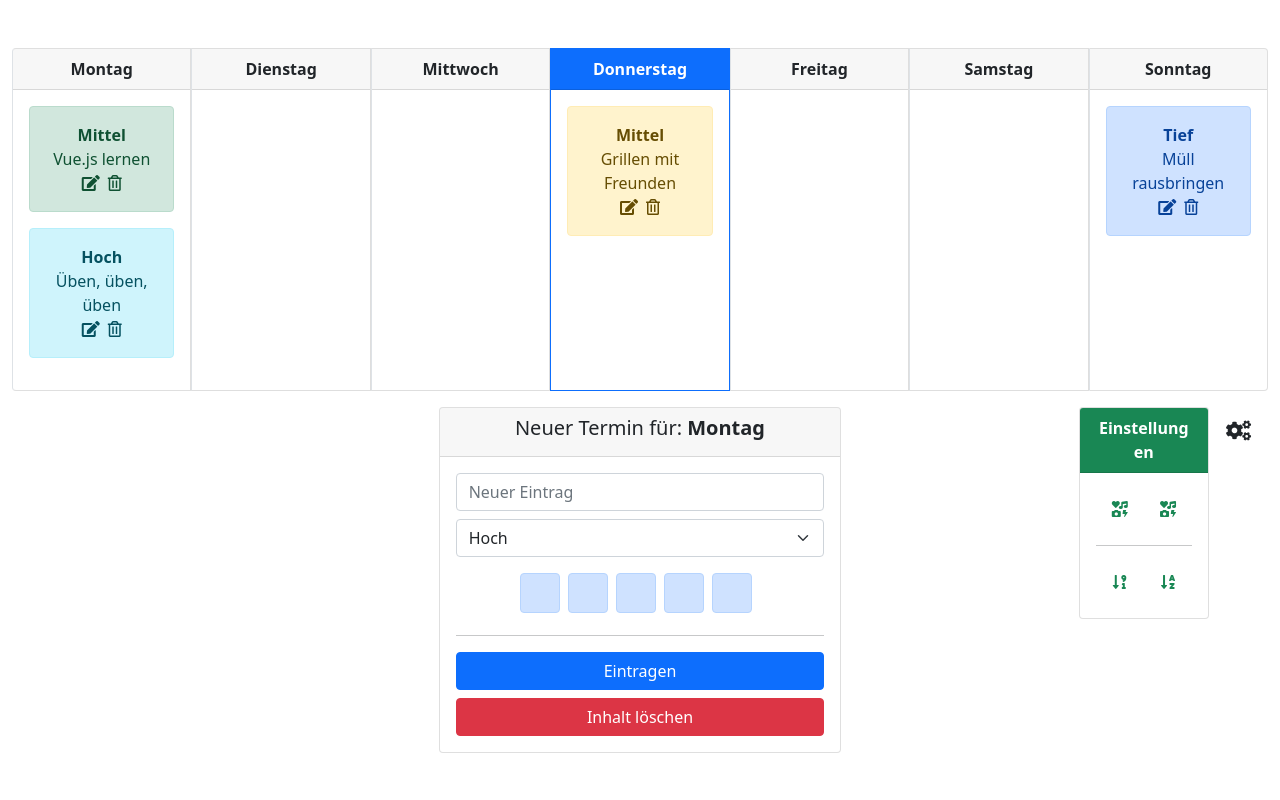
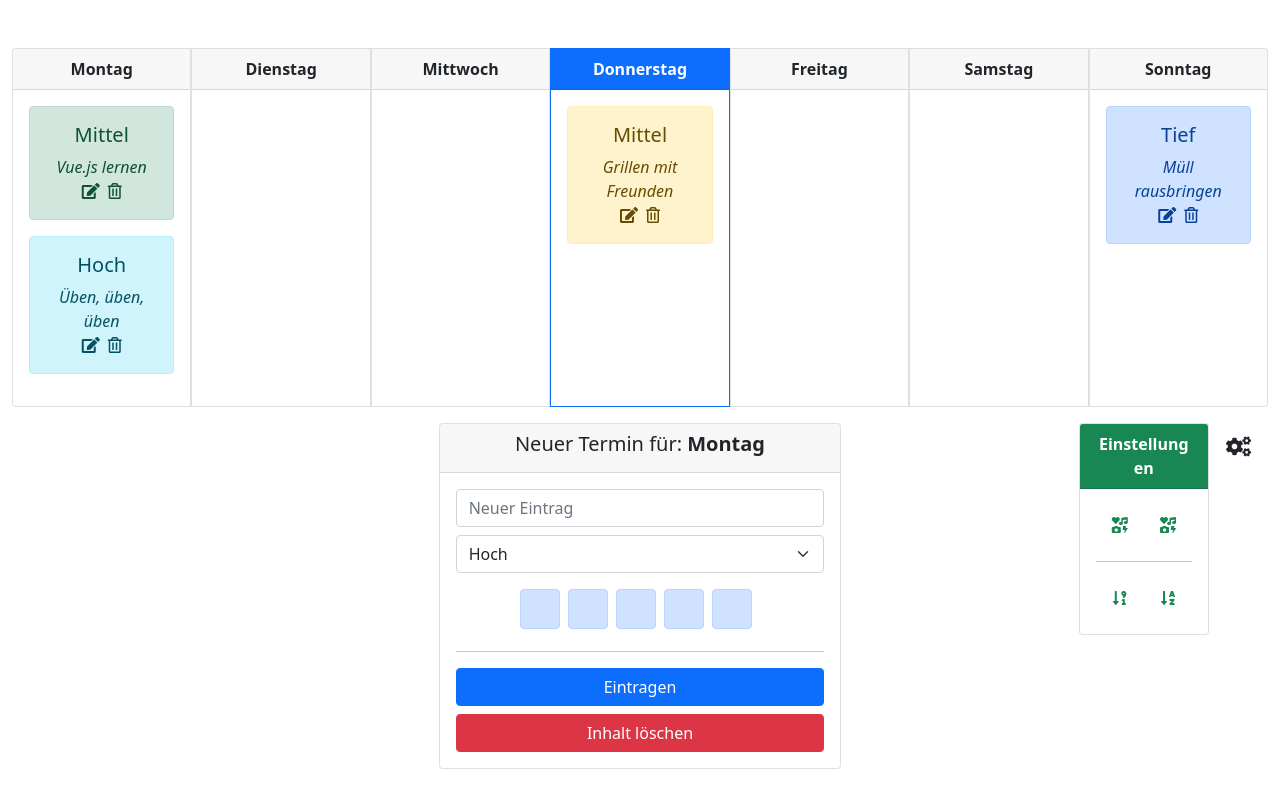
Before and after one commit to iagnes/terminkalender_vue, a Vue app: page / in a window 1280 px wide. Built offline with nearby package versions, Linux system fonts and the light colour scheme.

Commit message:
slots implemented

```diff
--- a/src/components/CalendarDay.vue
+++ b/src/components/CalendarDay.vue
@@ -12,7 +12,14 @@
         v-for="event in day.events"
         :key="event.title"
         :event="event"
-      />
+      >
+        <template v-slot:eventPriority="slotProps"
+          ><h5>{{ slotProps.priorityDisplayName }}</h5></template
+        >
+        <template v-slot="{event}"
+          ><i>{{ event.title }}</i></template
+        >
+      </CalendarEvent>
     </div>
   </div>
 </template>
@@ -52,10 +59,10 @@ export default {
         : null;
     },
     cardHeaderClasses() {
-       return this.day.id === Store.getters.activeDay().id
+      return this.day.id === Store.getters.activeDay().id
         ? ["bg-primary", "text-white"]
         : null;
-    }
+    },
   },
 };
 </script>
--- a/src/components/CalendarEvent.vue
+++ b/src/components/CalendarEvent.vue
@@ -2,11 +2,17 @@
   <div id="calendar-event">
     <div class="alert text-center" :class="alertColor">
       <div>
-        <strong>{{ priorityDisplayName }}</strong>
+        <!-- <strong>{{ priorityDisplayName }}</strong> -->
+        <slot name="eventPriority" :priorityDisplayName="priorityDisplayName"
+          ><strong>{{ priorityDisplayName }}</strong></slot
+        >
       </div>
 
-      <div>{{ event.title }}</div>
+      <!-- <div>{{ event.title }}</div> -->
 
+      <slot :event="event"
+        ><div>{{ event.title }}</div></slot
+      >
       <div>
         <i class="fas fa-edit me-2" role="button"></i>
         <i class="far fa-trash-alt" role="button"></i>
```
